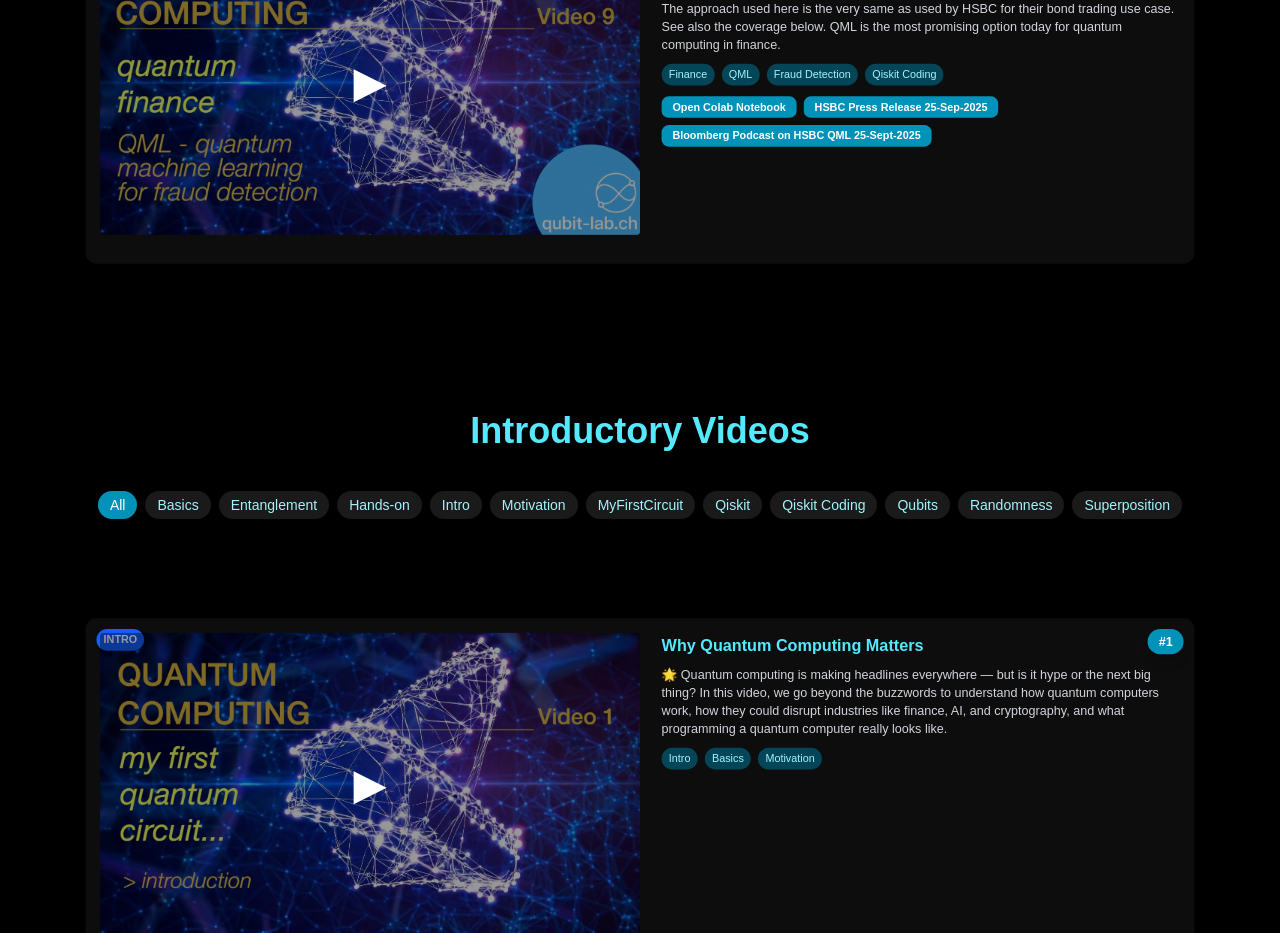
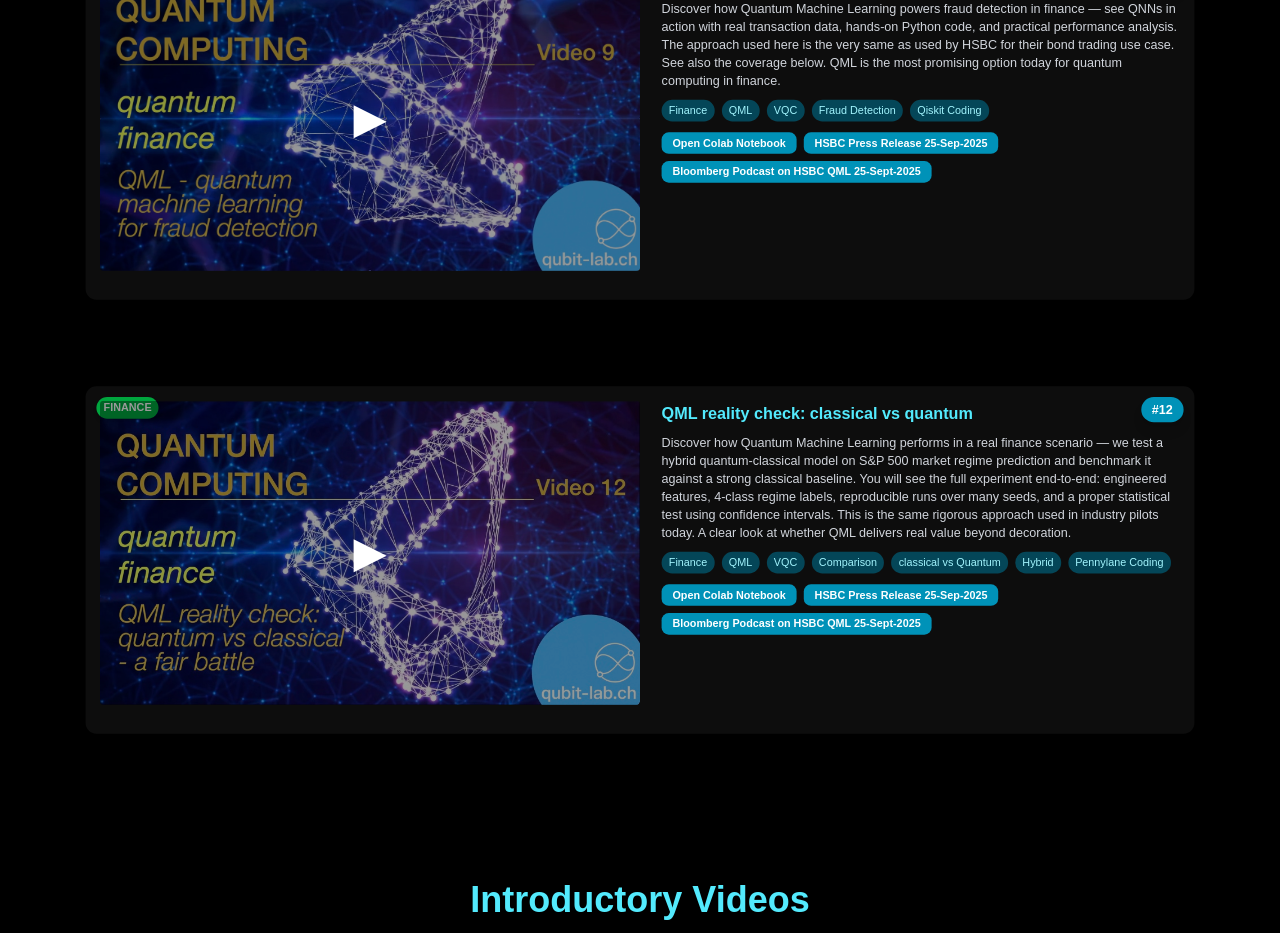
Before and after one commit to DanielMarkusHug/qubit-lab, a Next.js app: page / in a window 1280 px wide. Shown: the part 4540-5473 px from the top of the page. Built offline with nearby package versions, Linux system fonts and the light colour scheme.

Commit message:
video 12

```diff
--- a/src/data/videos.ts
+++ b/src/data/videos.ts
@@ -183,7 +183,7 @@ export interface Video {
       topic: "finance",
       number: 9,
       image: "Video-9.jpg",
-      tags: ["Finance", "QML", "Fraud Detection", "Qiskit Coding"],
+      tags: ["Finance", "QML", "VQC", "Fraud Detection", "Qiskit Coding"],
       links: [
         {
           url: "https://colab.research.google.com/github/DanielMarkusHug/qubit-lab-notebooks/blob/main/notebooks/Video%209%20Quantum%20Finance%20QML%20for%20Fraud%20Detection.ipynb",
@@ -199,7 +199,30 @@ export interface Video {
         },
       ],
     },
-
+    {
+      id: "rAtVsBAbCiU",
+      title: "QML reality check: classical vs quantum",
+      description:
+        "Discover how Quantum Machine Learning performs in a real finance scenario — we test a hybrid quantum-classical model on S&P 500 market regime prediction and benchmark it against a strong classical baseline. You will see the full experiment end-to-end: engineered features, 4-class regime labels, reproducible runs over many seeds, and a proper statistical test using confidence intervals. This is the same rigorous approach used in industry pilots today. A clear look at whether QML delivers real value beyond decoration.",
+      topic: "finance",
+      number: 12,
+      image: "Video-12.jpg",
+      tags: ["Finance", "QML", "VQC", "Comparison", "classical vs Quantum", "Hybrid", "Pennylane Coding"],
+      links: [
+        {
+          url: "https://colab.research.google.com/github/DanielMarkusHug/qubit-lab-notebooks/blob/main/notebooks/Video%2012%20Quantum%20Finance%20QML%202%20-%20classical%20vs%20quantum.ipynb",
+          text: "Open Colab Notebook",
+        },
+        {
+          url: "https://www.hsbc.com/news-and-views/news/media-releases/2025/hsbc-demonstrates-worlds-first-known-quantum-enabled-algorithmic-trading-with-ibm",
+          text: "HSBC Press Release 25-Sep-2025",
+        },
+        {
+          url: "https://www.google.com/url?sa=t&source=web&rct=j&opi=89978449&url=https://www.bloomberg.com/news/videos/2025-09-25/a-sputnik-moment-hsbc-quantum-computing-breakthrough&ved=2ahUKEwja-5eak_SPAxVRwAIHHe6PE-kQwqsBegQIIRAF&usg=AOvVaw3aa_wMC0WfAvGKYwSR5r-X",
+          text: "Bloomberg Podcast on HSBC QML 25-Sept-2025",
+        },
+      ],
+    },
     // --- Straight Talk Quantum ---
     {
       id: "rJocSH89s5E",
```
Also changed, not shown: public/Video-12.jpg (added).
